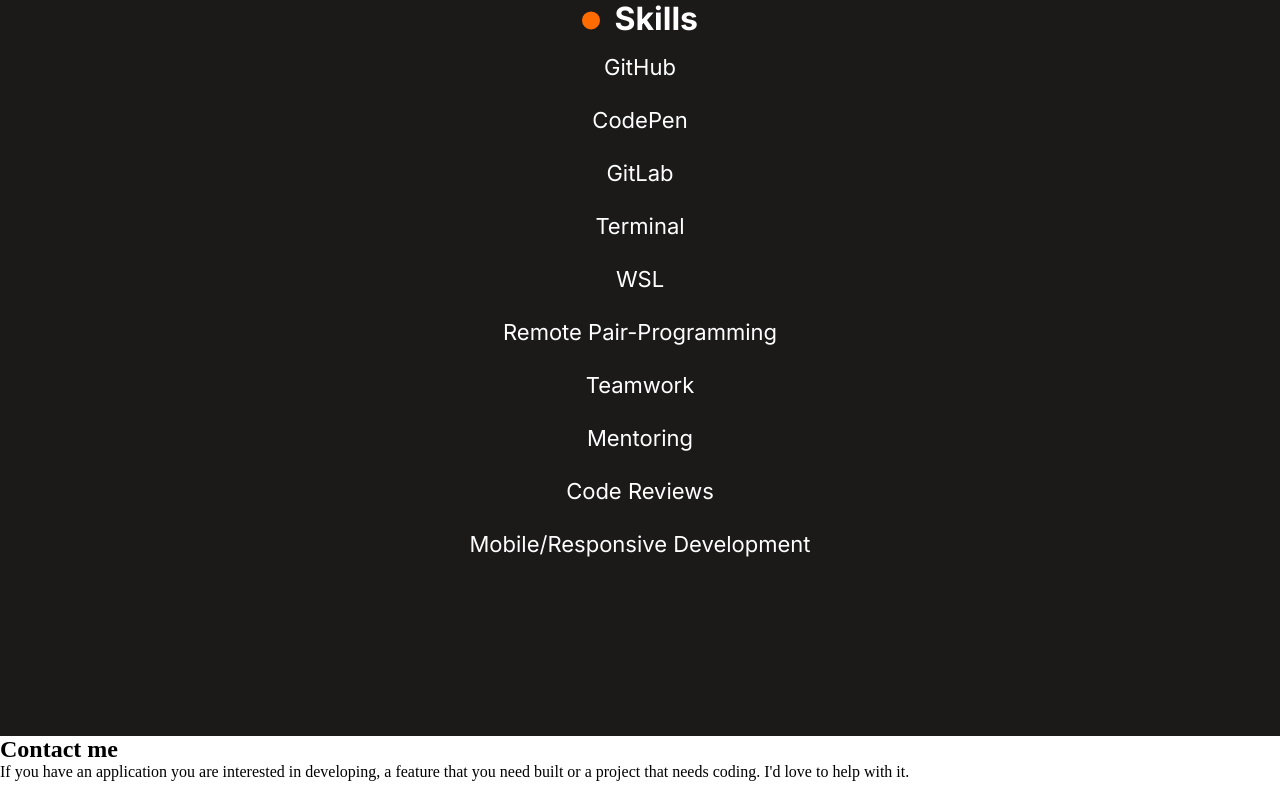
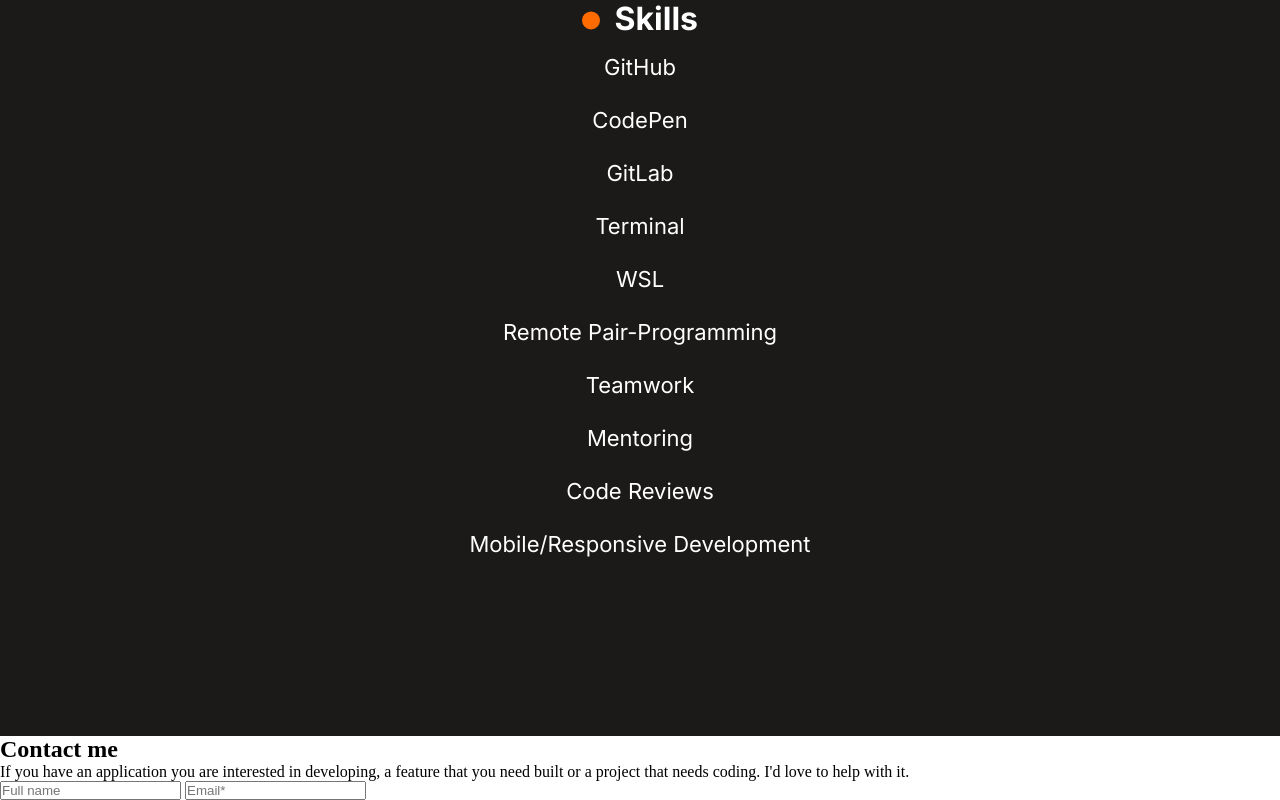
Before and after one commit to george-swift/training-contact-form, a plain HTML site: page index.html in a window 1280 px wide. Shown: the part 5971-6771 px from the top of the page. Drawn offline with Linux system fonts and the light colour scheme.

Commit message:
Add name and email fields

```diff
--- a/index.html
+++ b/index.html
@@ -297,6 +297,12 @@
           If you have an application you are interested in developing, a feature that you need built or a project that needs
           coding. I'd love to help with it.
         </p>
+        <form action="https://formspree.io/f/mvodzzkr" method="POST">
+          <div class="flex-group">
+            <input type="text" name="name" id="name" maxlength="30" placeholder="Full name" required>
+            <input type="email" name="_replyto" id="email" placeholder="Email*" required>
+          </div>
+        </form>
       </div>
     </footer>
     <script
```
